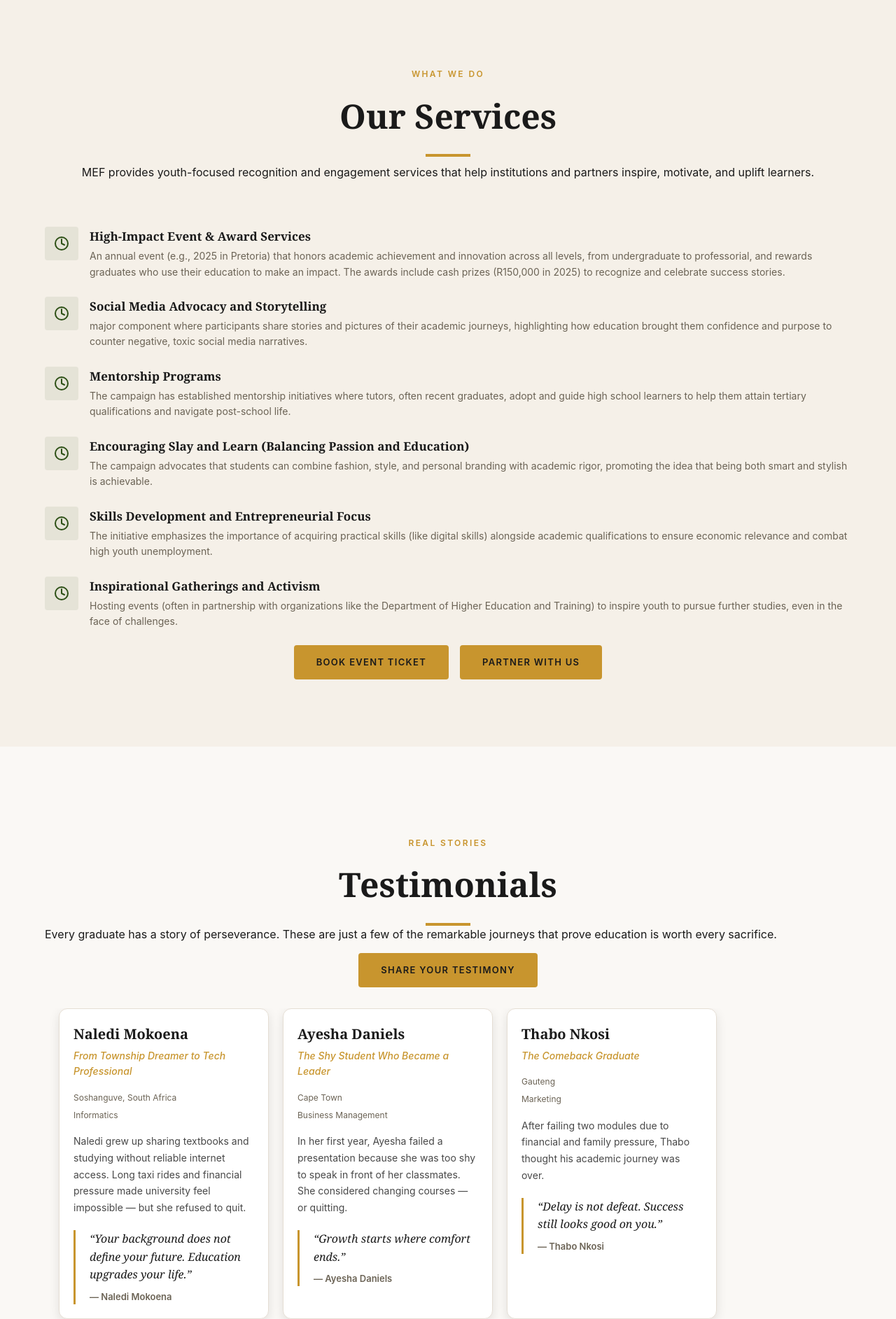
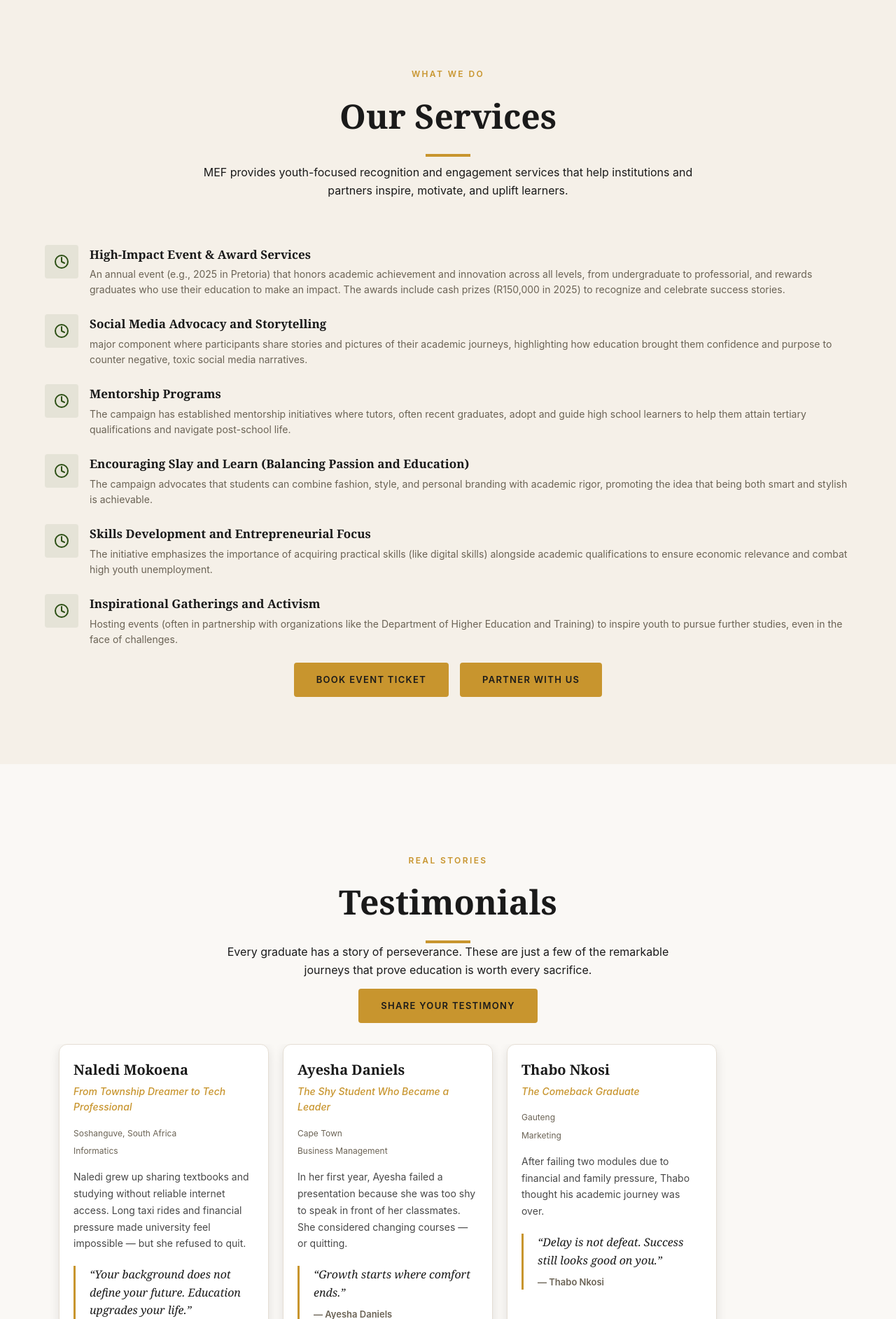
Before and after one commit to MICHAELSIBANDA/Group-2-MEF, a PHP site: page /index.php in a window 1280 px wide. Shown: the part 2793-4678 px from the top of the page at 70% size. Run offline with PHP 8.4, Linux system fonts and the light colour scheme; data that the repository does not hold is empty.

Commit message:
Update styles.css
center the .sub line

```diff
--- a/styles/styles.css
+++ b/styles/styles.css
@@ -1142,3 +1142,9 @@ nav a.download-btn:hover {
 .contact-form textarea {
   resize: none;
 }
+
+.sub {
+  text-align: center;
+  max-width: 700px;
+  margin: 0 auto;
+}
```
